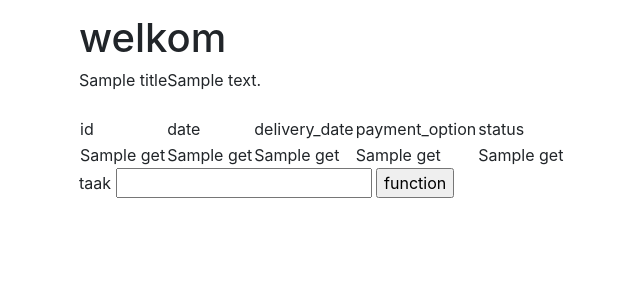
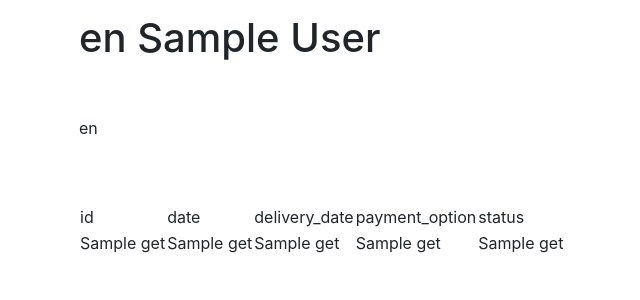
Before and after one commit to Outis073/proftaak_p4, a PHP site: template src/Views/Order.php in a window 1280 px wide. Shown: the part 56-356 px from the top of the page, without its empty margins (6-646 px from the left). Run offline with PHP 8.4, Linux system fonts and the light colour scheme; the visitor is signed in with stand-in values (Sample User, id 1); the template is opened without the code that fills it: most values are stand-ins (such as "Sample title", 1, 10 or a date in 2020); data that the repository does not hold is empty; some libraries are stand-ins or nearby versions.

Commit message:
Order pagina
Order pagina

```diff
--- a/src/Controllers/orderController.php
+++ b/src/Controllers/orderController.php
@@ -6,10 +6,7 @@ class orderController{
 
     public function index(){
         $view = new View('Order');
-        $view->set('user', 'Xanh');
-        $view->set('title', 'Home');
-        // $view->set('content', 'welkom');
-        $view->set('orders', Order::SPGetOrderHistoryUser(1));
+        $view->set('orders', Order::SPGetOrderHistoryUser($_SESSION['user_id']));
 
 
         $view->render();
--- a/src/Views/Order.php
+++ b/src/Views/Order.php
@@ -1,15 +1,15 @@
 <?php require_once (__DIR__ . '/incl/header.php'); ?>
 
-<h1><?php echo "welkom " . $user; ?></h1>
-
-
-<?php echo $title; ?>
-<?php echo $langOrdercontent; ?>
-
+<h1><?php echo $langOrderGreeting .' '. $_SESSION['user_name']; ?></h1>
 
 <br>
 <br>
-<table id="customers">
+<p><?php echo $langOrderInfo?></p>
+<br>
+<br>
+
+
+<table>
   <thead>
     <tr>
       <td>id</td>
@@ -33,10 +33,4 @@
 </table>
 
 
-<form action="order.php?controller=order&action=test" method="post">
-  <label for="descrpition">taak</label>
-  <input type="text" name="description"class="fom-control" id="">
-<input type="submit" value="function">
-</form>
-
 <?php require_once (__DIR__ . '/incl/footer.php'); ?>
--- a/src/Views/languages/en.php
+++ b/src/Views/languages/en.php
@@ -101,4 +101,10 @@
 	$langUserRegisterButton            = 'Register';
 	$langUserRegisterLogin             = 'Already have an account? Logon';
 
+
+	//Order pagina
+
+	$langOrderGreeting 				  = 'Welcome';
+	$langOrderInfo					  = 'Your order information:'
+
 ?>
--- a/src/Views/languages/nl.php
+++ b/src/Views/languages/nl.php
@@ -101,6 +101,12 @@
 	$langUserRegisterLogin             = 'Al een account? Login';
 
 
+	//Order pagina
+
+	$langOrderGreeting 				  = 'Welkom';
+	$langOrderInfo					  = 'Uw order informatie:'
+
+
 
 
 
```
Also changed, not shown: src/Models/order.php (line endings or trailing spaces).
